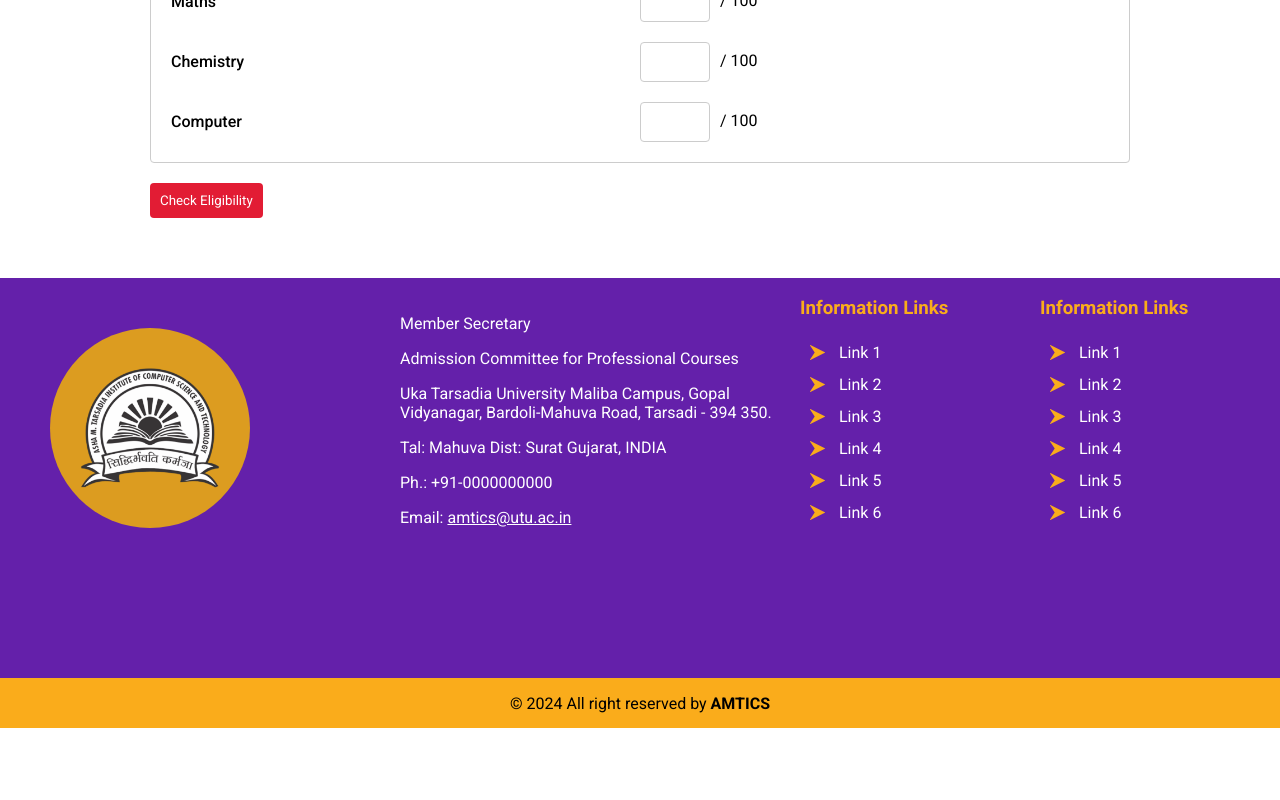
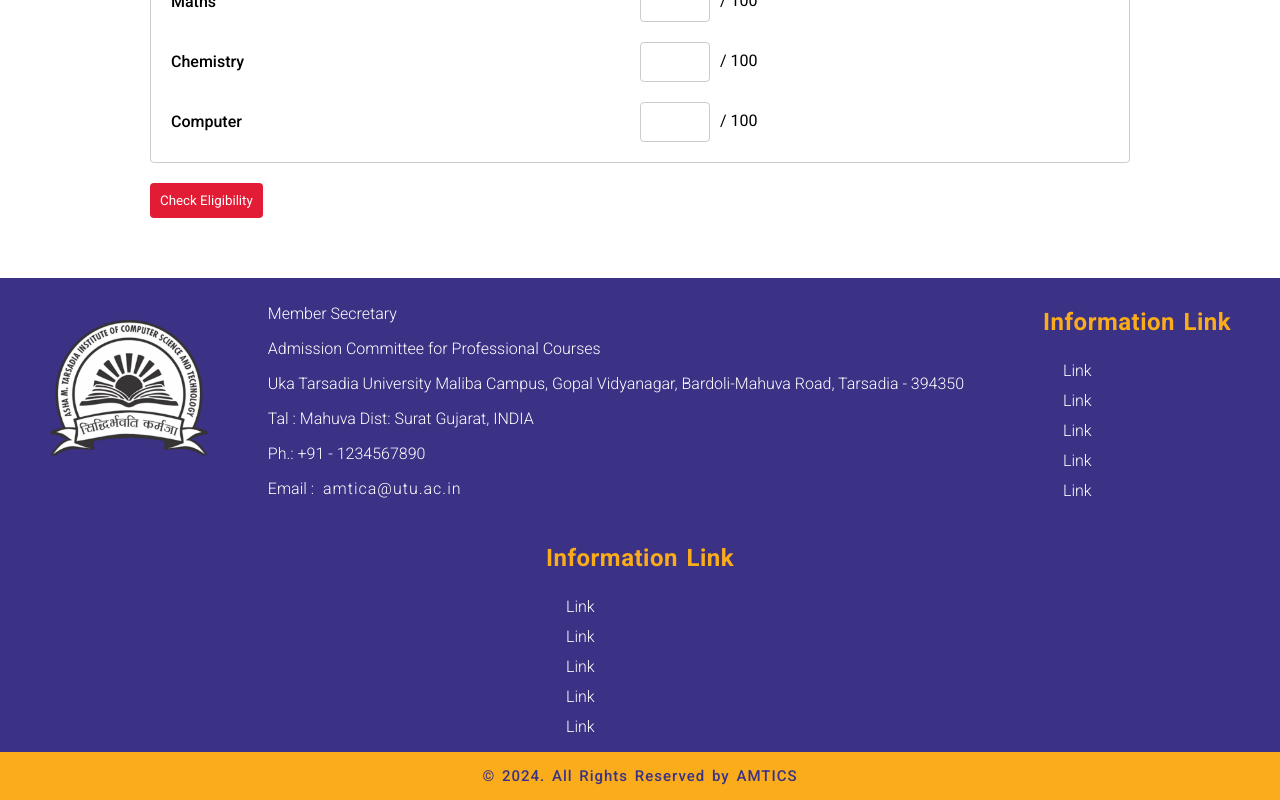
Before and after one commit to patilmanas04/React-AMTICS, a React (Create React App) app: page / in a window 1280 px wide. Shown: the part 461-1261 px from the top of the page. Before the commit the page ends 1189 px from the top, so only its background shows below. Built offline with nearby package versions, Linux system fonts and the light colour scheme.

Commit message:
update footer

```diff
--- a/src/components/Footer/index.tsx
+++ b/src/components/Footer/index.tsx
@@ -1,100 +1,100 @@
-import React from "react";
-import './style.css'
+import "./style.css";
 import Logo from "../../images/logo.png";
-import Arrow from "../../images/right-arrow.svg";
+import Link from "../../images/right-arrow.svg";
 
-const Footer = () => {
+const index = () => {
   return (
+    // Footer section
     <>
       <footer>
-        <div className="outer">
-          <div className="left-content">
-            <div className="AMTICS-logo">
-
-              <div className="circle">
-              <img src={Logo} id="logo-img" />
-              </div>
+        <div className="footer-content">
+          {/* Logo */}
+          <div className="logo">
+            <img src={Logo} alt="" />
           </div>
 
-            <div className="AMTICS-info">
+          {/* Information */}
+          <div className="info">
             <p>Member Secretary</p>
             <p>Admission Committee for Professional Courses</p>
             <p>
               Uka Tarsadia University Maliba Campus, Gopal Vidyanagar,
-                Bardoli-Mahuva Road, Tarsadi - 394 350.{" "}
+              Bardoli-Mahuva Road, Tarsadia - 394350
             </p>
-              <p>Tal: Mahuva Dist: Surat Gujarat, INDIA</p>
-
-              <p>Ph.: <span>+91-0000000000</span></p>
+            <p>Tal : Mahuva Dist: Surat Gujarat, INDIA</p>
+            <p>Ph.: +91 - 1234567890</p>
             <p>
-                Email:{" "}
-                <a
-                  href="https://www.utu.ac.in/AMTICS/"
-                  target="_blank"
-                  className="Amtics-contact"
-                >
-                  amtics@utu.ac.in
+              Email :{" "}
+              <a href="https://www.utu.ac.in/AMTICS/" target="_blank" className="amtics-website-link">
+                amtica@utu.ac.in
               </a>
             </p>
           </div>
+
+          {/* Information Link content -1 */}
+          <div className="information-1">
+            <div className="top-header-1">
+              <h2>Information Link</h2>
             </div>
-
-          <div className="link-info-middle">
-            <h3>Information Links</h3>
-            <div className="links">
+            <div className="information-link-1">
               <a href="#">
-                <img src={Arrow} className="right-arrow" /> Link 1
+                <img src={Link} />
+                Link
               </a>
               <a href="#">
-                <img src={Arrow} className="right-arrow" /> Link 2
+                <img src={Link} />
+                Link
               </a>
               <a href="#">
-                <img src={Arrow} className="right-arrow" /> Link 3
+                <img src={Link} />
+                Link
               </a>
               <a href="#">
-                <img src={Arrow} className="right-arrow" /> Link 4
+                <img src={Link} />
+                Link
               </a>
               <a href="#">
-                <img src={Arrow} className="right-arrow" /> Link 5
-              </a>
-              <a href="#">
-                <img src={Arrow} className="right-arrow" /> Link 6
+                <img src={Link} />
+                Link
               </a>
             </div>
           </div>
 
-          <div className="link-info-right">
-            <h3>Information Links</h3>
-            <div className="links">
+          {/* Information Link content-2 */}
+          <div className="information-1">
+            <div className="top-header-1">
+              <h2>Information Link</h2>
+            </div>
+            <div className="information-link-1">
               <a href="#">
-                <img src={Arrow} className="right-arrow" /> Link 1
+                <img src={Link} />
+                Link
               </a>
               <a href="#">
-                <img src={Arrow} className="right-arrow" /> Link 2
+                <img src={Link} />
+                Link
               </a>
               <a href="#">
-                <img src={Arrow} className="right-arrow" /> Link 3
+                <img src={Link} />
+                Link
               </a>
               <a href="#">
-                <img src={Arrow} className="right-arrow" /> Link 4
+                <img src={Link} />
+                Link
               </a>
               <a href="#">
-                <img src={Arrow} className="right-arrow" /> Link 5
-              </a>
-              <a href="#">
-                <img src={Arrow} className="right-arrow" /> Link 6
+                <img src={Link} />
+                Link
               </a>
             </div>
           </div>
+        <div className="copy-right-line">
+         <p> © 2024. All Rights Reserved by AMTICS</p>
         </div>
-        <div className="all-rights-reserved">
-          <p>
-            © 2024 All right reserved by <b>AMTICS</b>
-          </p>
         </div>
       </footer>
     </>
   );
 };
 
-export default Footer;
+export default index;
--- a/src/components/Footer/style.css
+++ b/src/components/Footer/style.css
@@ -1,123 +1,168 @@
-@import url('https://fonts.googleapis.com/css2?family=Rubik:ital,wght@0,300..900;1,300..900&display=swap');
 
-.test {
-  height: 500px;
+@import url('https://fonts.googleapis.com/css2?family=Kanit:ital,wght@0,100;0,200;0,300;0,400;0,500;0,600;0,700;0,800;0,900;1,100;1,200;1,300;1,400;1,500;1,600;1,700;1,800;1,900&display=swap');
+
+.footer-content {
+  /* position: absolute;
+  bottom: 0; */
+  width: 100%;
+  height: auto;
+  display: flex;
+  flex-wrap: wrap;
+  justify-content: space-evenly;
+  font-family: "Kanit", sans-serif;
+  font-weight: 300;
+  font-style: normal;
+  gap: 10px;
+  background-color: #3b3285;
+  color: white;
+  padding: 10px 0;
 }
 
-/* footer content */
-.outer {
+/* logo css start with fully responsively */
 
-  position: relative;
-  font-family: "Rubik", sans-serif;
-  display: flex;
-  justify-content: space-between;
-  text-align: left;
-  background-color: #6420AA;
-  color: white;
-  height: 400px;
-  flex-shrink: 1;
+.footer-content .logo img {
+  width: 180px;
+  height: auto;
+  padding: 20px 0 0 20px;
 }
 
-/* left content ( logo and Amtics information ) */
-
-.left-content {
-  display: flex;
+@media screen and (max-width: 768px) {
+  .footer-content .logo img {
+    display: block;
+    margin: 0 auto;
+    width: 25%;
+    padding: 0;
+  }
 }
 
-.AMTICS-logo {
-  width: 400px;
-  height: 400px;
+@media (min-width:768px) and (max-width: 820px) {
+  .footer-content .logo img {
+    display: block;
+    margin: 0 auto;
+    width: 20%;
+    padding: 0;
+  }
 }
 
-.AMTICS-logo .circle {
-  position: absolute;
-  height: 200px;
-  width: 200px;
-  border-radius: 50%;
-  top: 50px;
-  left: 50px;
-  background-color: #DC9C20;
-  display: grid;
-  place-items: center;
+@media (min-width:820px) and (max-width: 991px) {
+  .footer-content .logo img {
+    display: block;
+    margin: 0 auto;
+    width: 15%;
+    padding: 0;
+  }
 }
 
-.AMTICS-logo .circle #logo-img {
-  width: 70%;
-  z-index: 1;
-  position: relative;
+/* CSS End */
+
+/* information content css start with fully responsively */
+.footer-content .info {
+  margin: 0 20px 0 20px;
 }
 
-.AMTICS-info {
-  margin: 20px 0 0 0;
-  width: 400px;
-  height: auto;
+.footer-content .info p {
+  font-size: 16px;
+}
+.amtics-website-link{
+  color: white;
+  text-decoration: none;
+  padding-left: 5px;
+  letter-spacing: 1px;
+}
+.amtics-website-link:hover{
+  color: #FAAC1B;
+  text-decoration: underline;
+}
+@media screen and (max-width: 768px) {
+  .footer-content .info {
+    margin: 0 20px 0 20px;
+  }
 
+  .footer-content .info p {
+    font-size: 13px;
+    padding: 0 10px;
+  }
 }
 
-.AMTICS-info span:hover {
-  color: #FAAC1B
+@media (min-width:768px) and (max-width: 820px) {
+  .footer-content .info {
+    margin: 0 auto;
+  }
+
+  .footer-content .info p {
+    font-size: 14px;
+  }
 }
 
-.Amtics-contact {
-  color: white;
+@media (min-width:820px) and (max-width: 990px) {
+  .footer-content .info {
+    margin: 0 auto;
+  }
 }
 
+/* css end  */
 
-.Amtics-contact:visited {
+/* information link 1 content css with fully responsively */
+.information-1 {
+  height: auto;
+  margin: 0 20px;
+}
+
+.information-1 .top-header-1 {
+  word-spacing: 2px;
+  letter-spacing: .5px;
+  font-style: normal;
   color: #FAAC1B;
 }
 
-/* information links middle part after the information */
-.link-info-middle {
-  width: 400px;
-  color: #FAAC1B;
+.information-1 .information-link-1 {
+  display: flex;
+  flex-direction: column;
 }
 
-/* information links part after the middle links */
-.link-info-right {
-  color: #FAAC1B;
-  width: 400px;
+.information-1 .information-link-1 a {
+  color: white;
+  width: fit-content;
+  text-decoration: none;
+  font-size: 16px;
+  transition: all 0.2s;
+  line-height: 30px;
 }
 
-/* style of the links  */
-
-.links {
-  display: flex;
-  flex-direction: column;
-  line-height: 32px;
+.information-1 .information-link-1 a img {
+  width: 15px;
+  padding: 0 10px;
+  height: auto;
 }
 
-.links a {
-  width: fit-content;
-  color: white;
-  text-decoration: none;
-  transition: all 0.3s;
+.information-1 .information-link-1 a:hover {
+  padding-left: 5px;
+  color: #FAAC1B;
+  /* text-decoration: underline; */
 }
 
-.links a:focus {
-  color: gray;
+@media (max-width:492px) {
+  .information-1 {
+    margin: 0 20px;
+  }
 }
 
-.links a:active {
-  color: red;
+/* css end */
+
+.copy-right-line {
+  width: 100%;
+  font-size: 15px;
+  position: relative;
+  margin-bottom: -10px;
+  text-align: center;
+  background-color: #FAAC1B;
+  color: #3b3285;
+  letter-spacing: 1px;
+  word-spacing: 2px;
+  font-weight: 500;
 }
-
-.links a:hover, .right-arrow:hover {
-  margin: 0 13px;
+@media screen and (max-width:480px){
+  .copy-right-line p{
+    font-size: .8rem;
+  }
 }
-
-.links img {
-  position: relative;
-  height: auto;
-  width: 15px;
-  margin: -2px 10px;
-}
-
-/* bottom copy rights line out the footer*/
-.all-rights-reserved {
-  position: absolute;
-  width: 100%;
-  height: 50px;
-  background-color: #FAAC1B;
-  text-align: center;
-}
```
Lines whose indentation alone changed are shown as unchanged.
